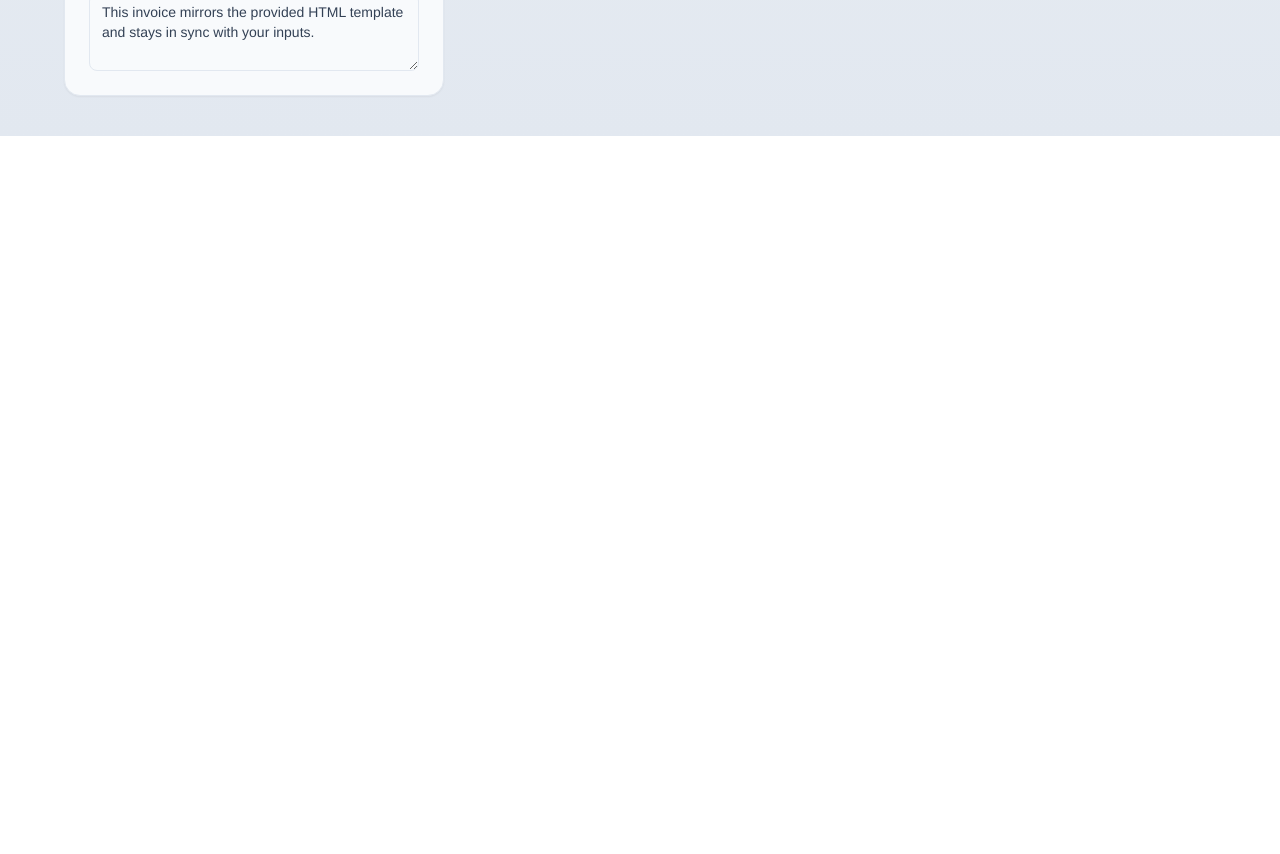
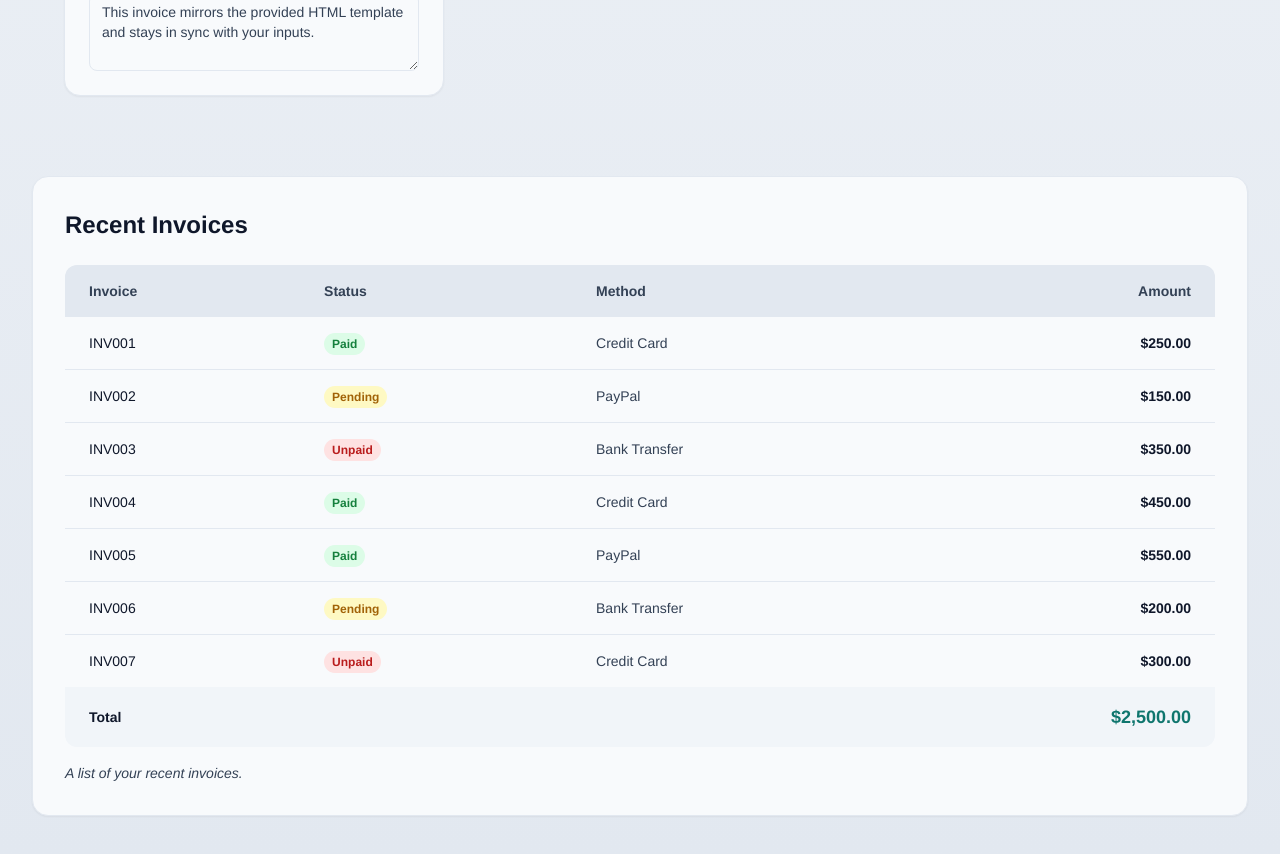
Before and after one commit to mohammadNafia/invoice-mini-app, a React (Vite) app: page / in a window 1280 px wide. Shown: the part 1820-2674 px from the top of the page. Before the commit the page ends 1956 px from the top, so only its background shows below. Built offline with nearby package versions, Linux system fonts and the light colour scheme.

Commit message:
Fix InvoiceHistory component and App.jsx rendering issues

```diff
--- a/src/App.jsx
+++ b/src/App.jsx
@@ -1,23 +1,8 @@
 import { useEffect } from "react";
 import InvoicePage from "./components/InvoicePage.jsx";
 import Hero from "./components/hero.jsx";
-
+import InvoiceHistory from "./components/invoicehistory.jsx";
 function App() {
-
-  useEffect(() => {
-    if (window.AlipayJSBridge) {
-      AlipayJSBridge.call(
-        "allowSystemSnapshot",
-        { allow: true },
-        function (data) {{alert(JSON.stringify(data));} ;
-        }
-      );
-    }
-  }, []);
-
-
-
-
 
 
 
@@ -25,6 +10,7 @@ function App() {
     <>
       <Hero />
       <InvoicePage />
+      <InvoiceHistory />
     </>
   );
 }
--- /dev/null
+++ b/src/components/invoicehistory.jsx
@@ -0,0 +1,91 @@
+const invoices = [
+  {
+    invoice: "INV001",
+    paymentStatus: "Paid",
+    totalAmount: "$250.00",
+    paymentMethod: "Credit Card",
+  },
+  {
+    invoice: "INV002",
+    paymentStatus: "Pending",
+    totalAmount: "$150.00",
+    paymentMethod: "PayPal",
+  },
+  {
+    invoice: "INV003",
+    paymentStatus: "Unpaid",
+    totalAmount: "$350.00",
+    paymentMethod: "Bank Transfer",
+  },
+  {
+    invoice: "INV004",
+    paymentStatus: "Paid",
+    totalAmount: "$450.00",
+    paymentMethod: "Credit Card",
+  },
+  {
+    invoice: "INV005",
+    paymentStatus: "Paid",
+    totalAmount: "$550.00",
+    paymentMethod: "PayPal",
+  },
+  {
+    invoice: "INV006",
+    paymentStatus: "Pending",
+    totalAmount: "$200.00",
+    paymentMethod: "Bank Transfer",
+  },
+  {
+    invoice: "INV007",
+    paymentStatus: "Unpaid",
+    totalAmount: "$300.00",
+    paymentMethod: "Credit Card",
+  },
+]
+
+export default function InvoiceHistory() {
+  return (
+    <div className="mx-auto max-w-7xl px-4 sm:px-6 lg:px-8 py-10">
+      <div className="rounded-2xl border border-[#E2E8F0] bg-[#F8FAFC] p-8 shadow-sm">
+        <h2 className="text-2xl font-bold text-[#0F172A] mb-6">Recent Invoices</h2>
+        <div className="overflow-x-auto">
+          <table className="w-full text-left text-sm">
+            <thead className="bg-[#E2E8F0] text-[#334155] font-semibold">
+              <tr>
+                <th className="px-6 py-4 rounded-tl-xl">Invoice</th>
+                <th className="px-6 py-4">Status</th>
+                <th className="px-6 py-4">Method</th>
+                <th className="px-6 py-4 text-right rounded-tr-xl">Amount</th>
+              </tr>
+            </thead>
+            <tbody className="divide-y divide-[#E2E8F0]">
+              {invoices.map((invoice) => (
+                <tr key={invoice.invoice} className="hover:bg-[#F1F5F9] transition-colors">
+                  <td className="px-6 py-4 font-medium text-[#0F172A]">{invoice.invoice}</td>
+                  <td className="px-6 py-4">
+                    <span className={`px-2 py-1 rounded-full text-xs font-semibold ${
+                      invoice.paymentStatus === 'Paid' ? 'bg-green-100 text-green-700' :
+                      invoice.paymentStatus === 'Pending' ? 'bg-yellow-100 text-yellow-700' :
+                      'bg-red-100 text-red-700'
+                    }`}>
+                      {invoice.paymentStatus}
+                    </span>
+                  </td>
+                  <td className="px-6 py-4 text-[#334155]">{invoice.paymentMethod}</td>
+                  <td className="px-6 py-4 text-right font-semibold text-[#0F172A]">{invoice.totalAmount}</td>
+                </tr>
+              ))}
+            </tbody>
+            <tfoot className="bg-[#F1F5F9] font-bold">
+              <tr>
+                <td colSpan={3} className="px-6 py-4 rounded-bl-xl text-[#0F172A]">Total</td>
+                <td className="px-6 py-4 text-right rounded-br-xl text-[#0F766E] font-bold text-lg">$2,500.00</td>
+              </tr>
+            </tfoot>
+          </table>
+        </div>
+        <p className="mt-4 text-sm text-[#334155] italic">A list of your recent invoices.</p>
+      </div>
+    </div>
+  )
+}
```
